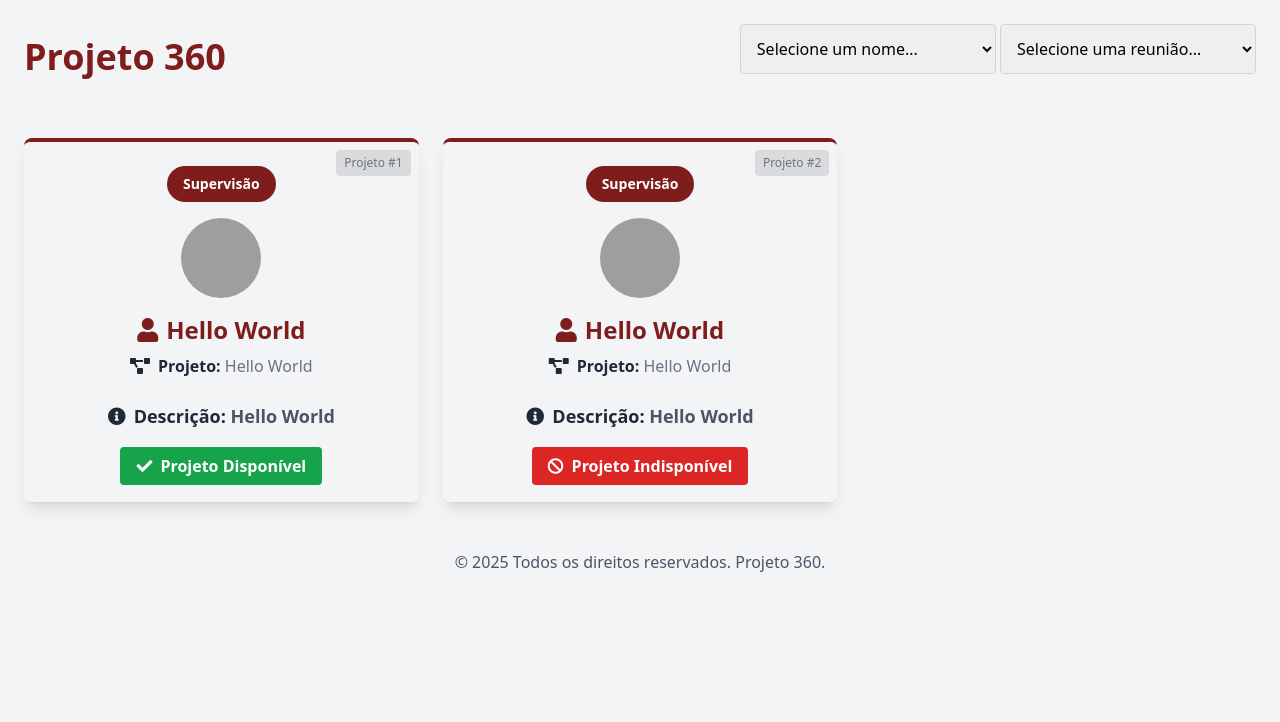
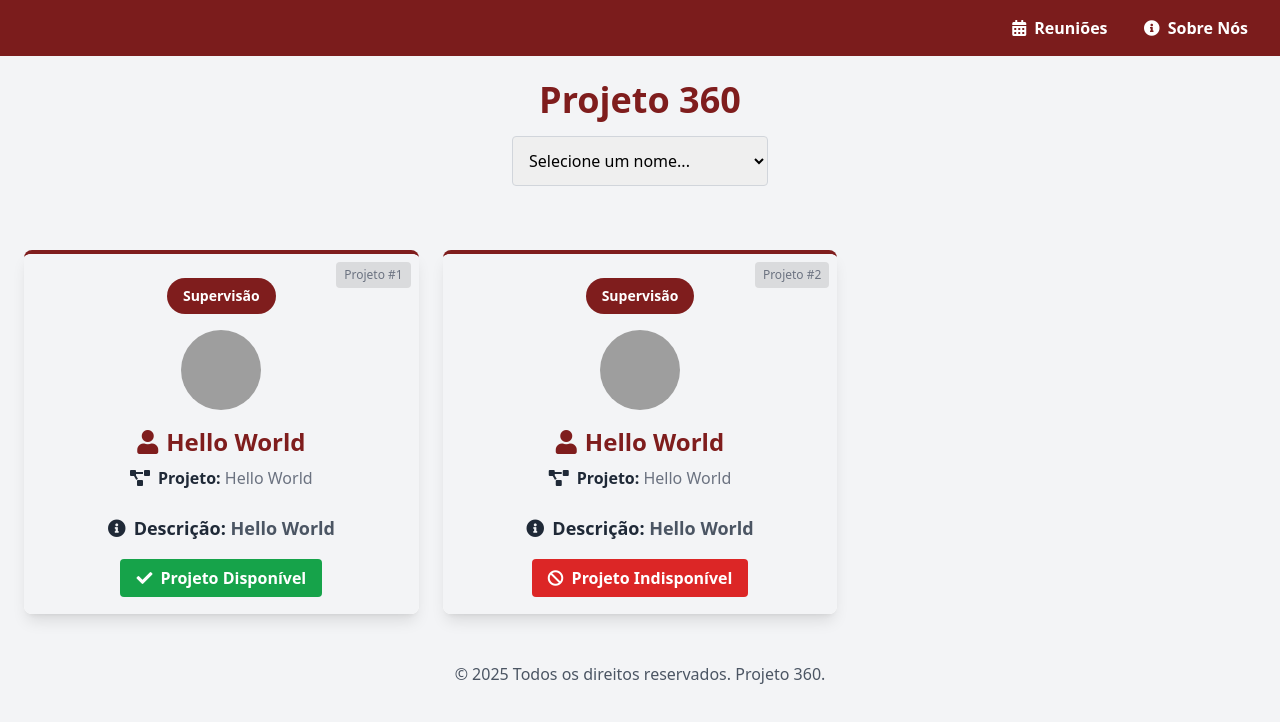
Before and after one commit to VictorCainj/projeto360, a plain HTML site: page index.html in a window 1280 px wide. Drawn offline with nearby package versions, Linux system fonts and the light colour scheme; grey boxes are pictures that could not be loaded.

Commit message:
Update index.html

```diff
--- a/index.html
+++ b/index.html
@@ -110,21 +110,32 @@
             border-radius: 0.25rem;
             z-index: 3;
         }
+        .navbar {
+            background-color: #7b1c1c;
+            color: white;
+            padding: 1rem;
+            text-align: right;
+        }
+        .navbar a {
+            color: white;
+            text-decoration: none;
+            font-weight: bold;
+            margin: 0 1rem;
+        }
     </style>
 </head>
 <body class="bg-gray-100 font-roboto">
+    <div class="navbar">
+        <a href="reuniao.html"><i class="fas fa-calendar-alt mr-2"></i>Reuniões</a>
+        <a href="sobre-nos.html"><i class="fas fa-info-circle mr-2"></i>Sobre Nós</a>
+    </div>
     <div class="container mx-auto p-6">
-        <header class="mb-12 flex flex-col md:flex-row justify-between items-center fade-in">
-            <h1 class="text-4xl font-bold text-red-900 text-center md:text-left">Projeto 360</h1>
-            <div class="text-center md:text-right mt-4 md:mt-0">
+        <header class="mb-12 flex flex-col justify-center items-center fade-in">
+            <h1 class="text-4xl font-bold text-red-900 text-center">Projeto 360</h1>
+            <div class="text-center mt-4">
                 <select class="w-full md:w-64 p-3 border border-gray-300 rounded mb-4" id="selectPerson">
                     <option value="">Selecione um nome...</option>
                     <option value="Cintia">Cintia</option>
-                </select>
-                <select class="w-full md:w-64 p-3 border border-gray-300 rounded" id="selectMeeting">
-                    <option value="">Selecione uma reunião...</option>
-                    <option value="15/01/2025">Reunião dia 15/01/2025</option>
-                    <option value="22/12/2024">Reunião dia 22/12/2024</option>
                 </select>
             </div>
         </header>
@@ -188,7 +199,6 @@
         };
 
         const selectPerson = document.getElementById('selectPerson');
-        const selectMeeting = document.getElementById('selectMeeting');
         const meetingDescription = document.getElementById('meetingDescription');
         const meetingDetails = document.getElementById('meetingDetails');
         const meetingTitle = document.getElementById('meetingTitle');
@@ -202,21 +212,6 @@
             });
         });
 
-        selectMeeting.addEventListener('change', function() {
-            const selectedMeeting = this.value;
-            if (selectedMeeting) {
-                meetingDescription.classList.remove('hidden');
-                meetingDescription.classList.add('visible');
-                meetingTitle.textContent = `Reunião dia ${selectedMeeting}`;
-                meetingDetails.innerHTML = meetingData[selectedMeeting];
-                reminder.classList.remove('hidden');
-            } else {
-                meetingDescription.classList.remove('visible');
-                meetingDescription.classList.add('hidden');
-                reminder.classList.add('hidden');
-            }
-        });
-
         setTimeout(() => {
             reminder.classList.add('hidden');
         }, 5000);
```
